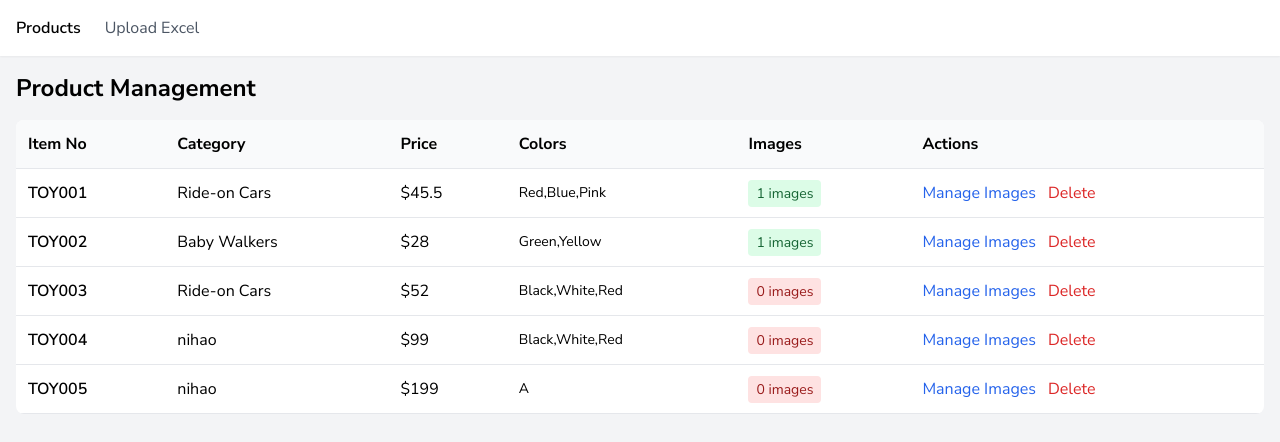
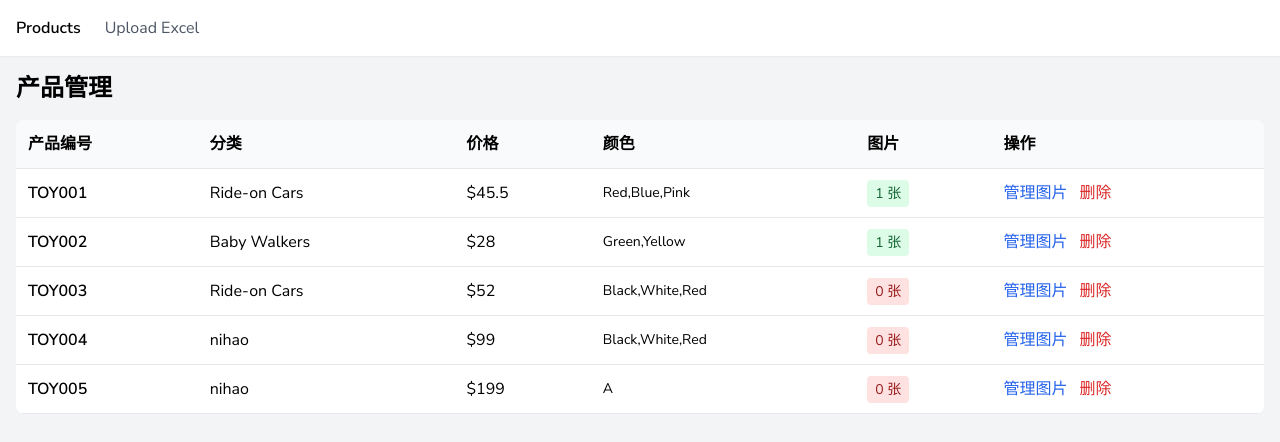
Before and after one commit to muyuxi/toy, a Next.js app: page /admin in a window 1280 px wide. Shown: the top 442 px of the page. Built offline with nearby package versions, Linux system fonts and the light colour scheme.

Commit message:
调整导出

```diff
--- a/app/admin/page.tsx
+++ b/app/admin/page.tsx
@@ -21,17 +21,17 @@ export default function AdminPage() {
 
   return (
     <div>
-      <h1 className="text-2xl font-bold mb-4">Product Management</h1>
+      <h1 className="text-2xl font-bold mb-4">产品管理</h1>
       <div className="bg-white rounded-lg overflow-x-auto">
         <table className="w-full">
           <thead className="bg-gray-50">
             <tr className="border-b">
-              <th className="p-3 text-left">Item No</th>
-              <th className="p-3 text-left">Category</th>
-              <th className="p-3 text-left">Price</th>
-              <th className="p-3 text-left">Colors</th>
-              <th className="p-3 text-left">Images</th>
-              <th className="p-3 text-left">Actions</th>
+              <th className="p-3 text-left">产品编号</th>
+              <th className="p-3 text-left">分类</th>
+              <th className="p-3 text-left">价格</th>
+              <th className="p-3 text-left">颜色</th>
+              <th className="p-3 text-left">图片</th>
+              <th className="p-3 text-left">操作</th>
             </tr>
           </thead>
           <tbody>
@@ -43,12 +43,12 @@ export default function AdminPage() {
                 <td className="p-3 text-sm">{p.colors}</td>
                 <td className="p-3">
                   <span className={`px-2 py-1 rounded text-sm ${p.image_count > 0 ? 'bg-green-100 text-green-800' : 'bg-red-100 text-red-800'}`}>
-                    {p.image_count || 0} images
+                    {p.image_count || 0} 张
                   </span>
                 </td>
                 <td className="p-3">
-                  <button onClick={() => setModal(p.item_no)} className="text-blue-600 hover:underline mr-3">Manage Images</button>
-                  <button onClick={() => deleteProduct(p.item_no)} className="text-red-600 hover:underline">Delete</button>
+                  <button onClick={() => setModal(p.item_no)} className="text-blue-600 hover:underline mr-3">管理图片</button>
+                  <button onClick={() => deleteProduct(p.item_no)} className="text-red-600 hover:underline">删除</button>
                 </td>
               </tr>
             ))}
@@ -95,26 +95,26 @@ function ImageModal({ itemNo, onClose }: { itemNo: string, onClose: () => void }
   return (
     <div className="fixed inset-0 bg-black bg-opacity-50 flex items-center justify-center z-50 p-4">
       <div className="bg-white rounded-lg p-6 max-w-2xl w-full max-h-[90vh] overflow-y-auto">
-        <h2 className="text-xl font-bold mb-4">Manage Images - {itemNo}</h2>
+        <h2 className="text-xl font-bold mb-4">管理图片 - {itemNo}</h2>
 
         <div className="mb-4">
-          <label className="block mb-2 font-semibold">Upload Images</label>
+          <label className="block mb-2 font-semibold">上传图片</label>
           <input type="file" multiple accept="image/*" onChange={upload} disabled={uploading} className="w-full border rounded p-2" />
-          {uploading && <p className="text-sm text-gray-600 mt-2">Uploading...</p>}
-          <p className="text-sm text-gray-600 mt-1">First image will be the main image</p>
+          {uploading && <p className="text-sm text-gray-600 mt-2">上传中...</p>}
+          <p className="text-sm text-gray-600 mt-1">第一张图片将作为主图</p>
         </div>
 
         <div className="grid grid-cols-3 gap-4 mb-4">
           {images.map((img, i) => (
             <div key={i} className="relative group">
               <img src={img.image_path} className="w-full h-32 object-cover rounded" />
-              {img.is_main === 1 && <span className="absolute top-1 left-1 bg-blue-600 text-white text-xs px-2 py-1 rounded">Main</span>}
+              {img.is_main === 1 && <span className="absolute top-1 left-1 bg-blue-600 text-white text-xs px-2 py-1 rounded">主图</span>}
               <button onClick={() => deleteImage(img.image_path)} className="absolute top-1 right-1 bg-red-600 text-white w-6 h-6 rounded opacity-0 group-hover:opacity-100 transition">×</button>
             </div>
           ))}
         </div>
 
-        <button onClick={onClose} className="w-full bg-gray-600 text-white py-2 rounded hover:bg-gray-700">Close</button>
+        <button onClick={onClose} className="w-full bg-gray-600 text-white py-2 rounded hover:bg-gray-700">关闭</button>
       </div>
     </div>
   )
--- a/app/q/[code]/route.ts
+++ b/app/q/[code]/route.ts
@@ -13,19 +13,19 @@ export async function GET(req: Request, { params }: { params: { code: string } }
     const product = productsStore.getByItemNo(item.item_no)
 
     return {
-      'Item No': item.item_no,
+      'Item_No': item.item_no,
       'Category': product?.category || '',
-      'Color': item.color,
+      'Base_Price': product?.base_price || '',
+      'Colors': item.color,
       'Options': item.options.join(', '),
-      'Quantity': item.qty,
-      'Unit Price ($)': item.price.toFixed(2),
-      'Subtotal ($)': (item.price * item.qty).toFixed(2),
+      'Features': product?.features || '',
       'GW': product?.gw || '',
       'NW': product?.nw || '',
       'Dimensions': product?.dimensions || '',
       'CBM': product?.cbm || '',
-      'Loading Qty': product?.load_qty || '',
-      'Your Quote (¥)': ''
+      'Load_Qty': product?.load_qty || '',
+      'Quantity': item.qty,
+      'Total_Price': (item.price * item.qty).toFixed(2)
     }
   })
 
@@ -33,19 +33,19 @@ export async function GET(req: Request, { params }: { params: { code: string } }
   const totalAmount = items.reduce((sum: number, item: any) => sum + item.price * item.qty, 0)
 
   rows.push({
-    'Item No': 'TOTAL',
+    'Item_No': 'TOTAL',
     'Category': '',
-    'Color': '',
+    'Base_Price': '',
+    'Colors': '',
     'Options': '',
-    'Quantity': totalQty,
-    'Unit Price (¥)': '',
-    'Subtotal (¥)': totalAmount.toFixed(2),
+    'Features': '',
     'GW': '',
     'NW': '',
     'Dimensions': '',
     'CBM': '',
-    'Loading Qty': '',
-    'Your Quote (¥)': ''
+    'Load_Qty': '',
+    'Quantity': totalQty,
+    'Total_Price': totalAmount.toFixed(2)
   })
 
   const ws = XLSX.utils.json_to_sheet(rows)
```
